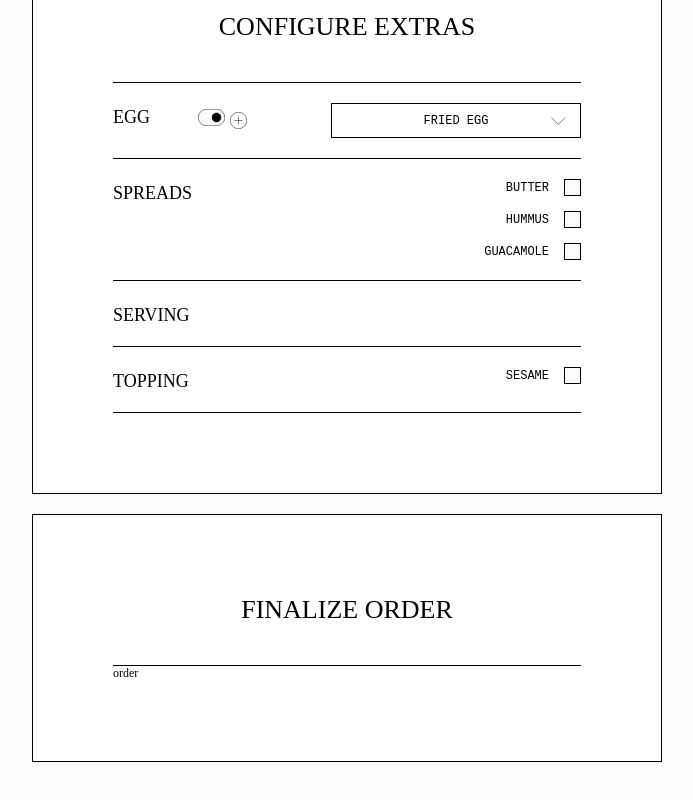
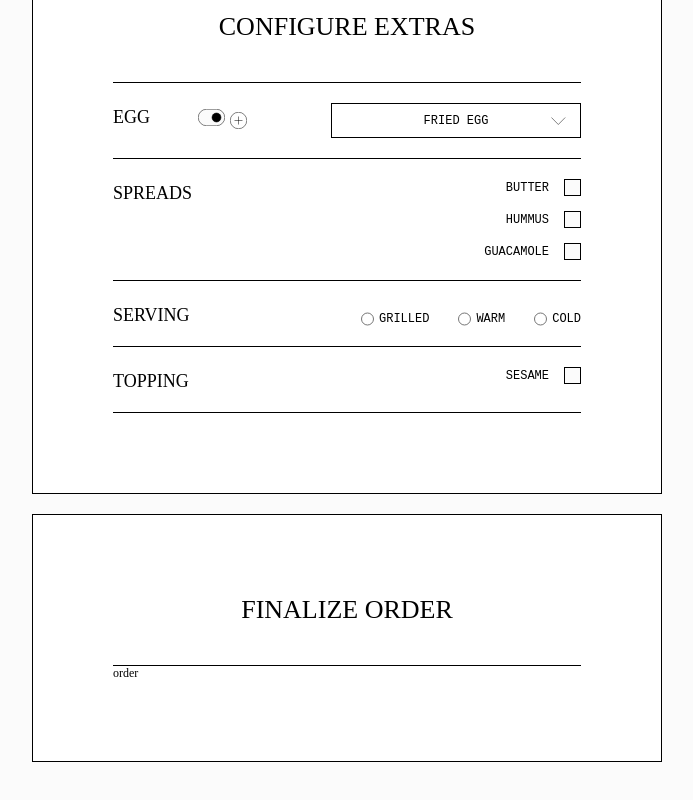
Before and after one commit to Krzysztofe/panini-creator, a React (Vite) app: page /form in a window 1280 px wide. Shown: the part 875-1675 px from the top of the page, without its empty margins (293-986 px from the left). Built offline with nearby package versions, Linux system fonts and the light colour scheme; a web font is replaced by a local one.

Commit message:
Add InputRadio

```diff
--- /dev/null
+++ b/src/components/inputs/inputradio/InputRadio.module.css
@@ -0,0 +1,10 @@
+.radioContainer{
+    display: flex;
+    font-family: var(--ff-secondary);
+    font-size: var(--fs-300);
+}
+
+.radioLabel{
+        margin-left: calc(var(--size-300)/3);
+
+}
--- /dev/null
+++ b/src/components/inputs/inputradio/InputRadio.tsx
@@ -0,0 +1,30 @@
+import React from 'react';
+import styles from "./InputRadio.module.css"
+
+type Props = {
+  name: string;
+};
+
+const InputRadio = (props:Props) => {
+    return (
+      <div className={styles.radioContainer}>
+
+
+        <input
+          type="radio"
+        //   name={props.name}
+        //   value={props.value}
+        //   checked={props.checked}
+        //   onChange={props.handleChange}
+        //   className={props.inuptClass}
+        //   id={props.value}
+        />
+           <label htmlFor={""} className={styles.radioLabel}>
+          {/* {props.label ? props.label : props.value} */}
+          {props.name}
+        </label>
+      </div>
+    );
+};
+
+export default InputRadio;
--- a/src/pages/form/formExtras/FormExtras.module.css
+++ b/src/pages/form/formExtras/FormExtras.module.css
@@ -16,6 +16,13 @@
   align-items: center;
 }
 
+.radiosContainer {
+  display: flex;
+  align-items: end;
+  margin-left: auto;
+  gap: 29px;
+}
+
 @media (min-width: 550px) {
   .topInputContainer {
     justify-content: space-between;
--- a/src/pages/form/formExtras/FormExtras.tsx
+++ b/src/pages/form/formExtras/FormExtras.tsx
@@ -10,6 +10,8 @@ import styles from "./FormExtras.module.css";
 import InputCheckbox from "../../../components/inputs/inputCheckbox/InputCheckbox";
 import InputCheckboxWithLabel from "../../../components/inputs/inputCheckboxWithLabel/InputCheckboxWithLabel";
 import { spreadVariant } from "../../../data/spread";
+import InputRadio from "../../../components/inputs/inputradio/InputRadio";
+import { servingVariant } from "../../../data/serving";
 
 const FormExtras = () => {
   const { isInputPrint, newInputs } = useContext(ContextForm);
@@ -52,6 +54,10 @@ const FormExtras = () => {
 
       <FormRow>
         <FormRowTitle title={"Serving"} switch={false} />
+        <div className={styles.radiosContainer}>{servingVariant.map((variant) => {
+        return<InputRadio name = {variant} />
+        })}</div>
+
       </FormRow>
 
       <FormRow>
```
